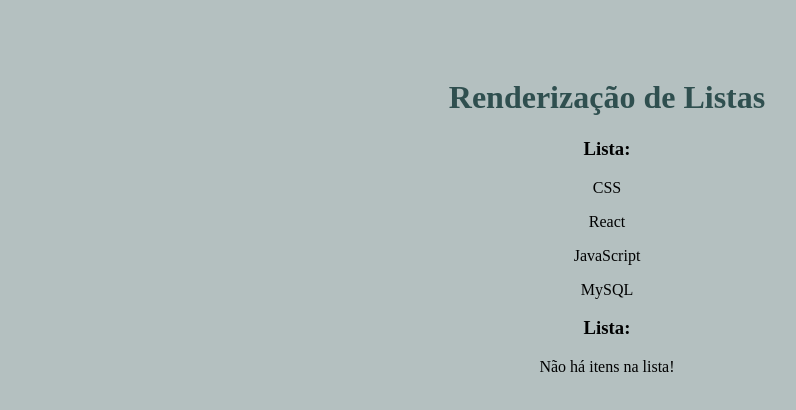
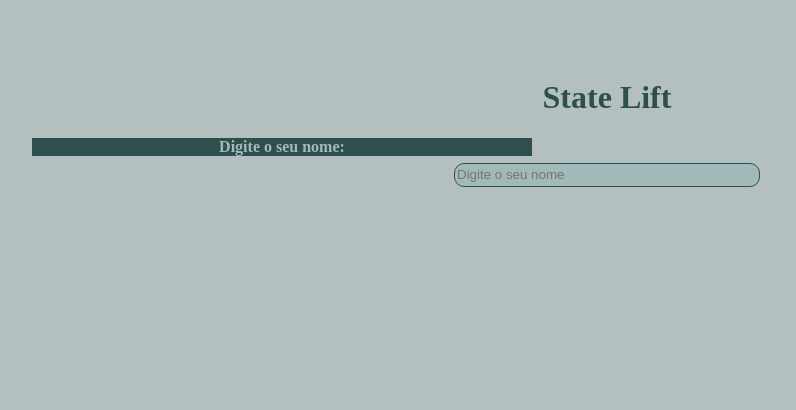
Before and after one commit to anaclarapedrozo/projeto_github, a React (Create React App) app in the folder curso.React/meu-projeto/: page / in a window 1280 px wide. Shown: the top 410 px of the page, without its empty margins (33-829 px from the left). Built offline with nearby package versions, Linux system fonts and the light colour scheme.

Commit message:
Aula 14 React - State Lift

```diff
--- a/curso.React/meu-projeto/src/App.js
+++ b/curso.React/meu-projeto/src/App.js
@@ -1,23 +1,28 @@
 import './App.css';
-import HelloWord from './components/HelloWord';
-import SayMyName from './components/SayMyName';
-import Frase from './components/Frase';
-import Pessoa from './components/pessoa';
-import List from './components/List'
-import Evento from './components/Evento'
-import Form from './components/Form'
-import Condicional from './components/Condiconal';
-import OutraLista from './components/OutraLista';
+import Saudacao from './components/Saudacao';
+import SeuNome from './components/SeuNome';
+// import HelloWord from './components/HelloWord';
+// import SayMyName from './components/SayMyName';
+// import Frase from './components/Frase';
+// import Pessoa from './components/pessoa';
+// import List from './components/List'
+// import Evento from './components/Evento'
+// import Form from './components/Form'
+// import Condicional from './components/Condiconal';
+// import OutraLista from './components/OutraLista';
+import { useState } from 'react'
+
 
 
 function App() {
 
-  const meusItens = ['CSS', 'React', 'JavaScript', 'MySQL']
+  const [nome, setNome] = useState()
+
   return (
     <div className="App">
-      <h1>Renderização de Listas</h1>
-      <OutraLista itens={meusItens}/>
-      <OutraLista itens={''}/>
+      <h1>State Lift</h1>
+      <SeuNome setNome={setNome}/>
+      <Saudacao nome={nome}/>
     </div>
   );
 }
--- a/curso.React/meu-projeto/src/components/Frase.module.css
+++ b/curso.React/meu-projeto/src/components/Frase.module.css
@@ -5,8 +5,17 @@
 }
 
 .fraseContent{
-    color: #000;
+    color: rgb(162, 185, 185);
     background-color: darkslategray;
-    margin: 2px;
+    margin: 7px;
     font-weight: bolder;
+    width: 500px;
 }
+
+.inputName{
+    border-radius: 10px;
+    border: 1px solid darkslategray;
+    background-color: rgb(162, 185, 185);
+    width: 300px;
+    height: 20px;
+}
--- /dev/null
+++ b/curso.React/meu-projeto/src/components/Saudacao.js
@@ -0,0 +1,14 @@
+function Saudacao({nome}) {
+
+    function GerarSaudacao(algumNome){
+        return `Olá ${algumNome}, tudo bem?`
+    }
+
+  return (
+    <>
+      {nome &&<p>{GerarSaudacao(nome)}</p>}
+    </>
+  );
+}
+
+export default Saudacao;
--- /dev/null
+++ b/curso.React/meu-projeto/src/components/SeuNome.js
@@ -0,0 +1,13 @@
+import styles from './Frase.module.css'
+import { useState } from 'react'
+
+function SeuNome({setNome}) {
+    return(
+        <div>
+            <p className={styles.fraseContent}>Digite o seu nome: </p>
+            <input type='text' placeholder='Digite o seu nome' className={styles.inputName} onChange={(e) => setNome(e.target.value)}/>
+        </div>
+    )
+}
+
+export default SeuNome
```
